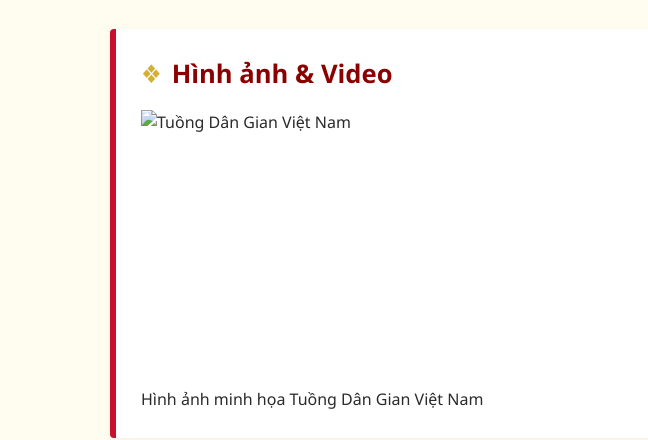
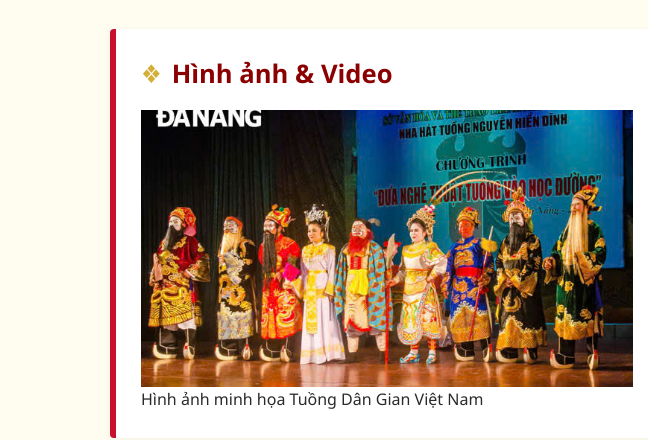
Before and after one commit to congvinh131011-hue/gioithieu, a plain HTML site: page index.html in a window 1280 px wide. Shown: the part 252-692 px from the top of the page, 0-648 px from the left. Drawn offline with Linux system fonts and the light colour scheme; grey boxes are pictures that could not be loaded.

Commit message:
Fix HTML formatting and update media links

```diff
--- a/index.html
+++ b/index.html
@@ -27,7 +27,7 @@
             <h2>Hình ảnh & Video</h2>
             <div class="media-container">
                 <div class="media-item">
-                    <img src="/src/img/tuong-dan-gian.jpg" alt="Tuồng Dân Gian Việt Nam">
+                    <img src="tuong-dan-gian.jpg" alt="Tuồng Dân Gian Việt Nam">
                     <p>Hình ảnh minh họa Tuồng Dân Gian Việt Nam</p>
                 </div>
                 <div class="media-item">
```
